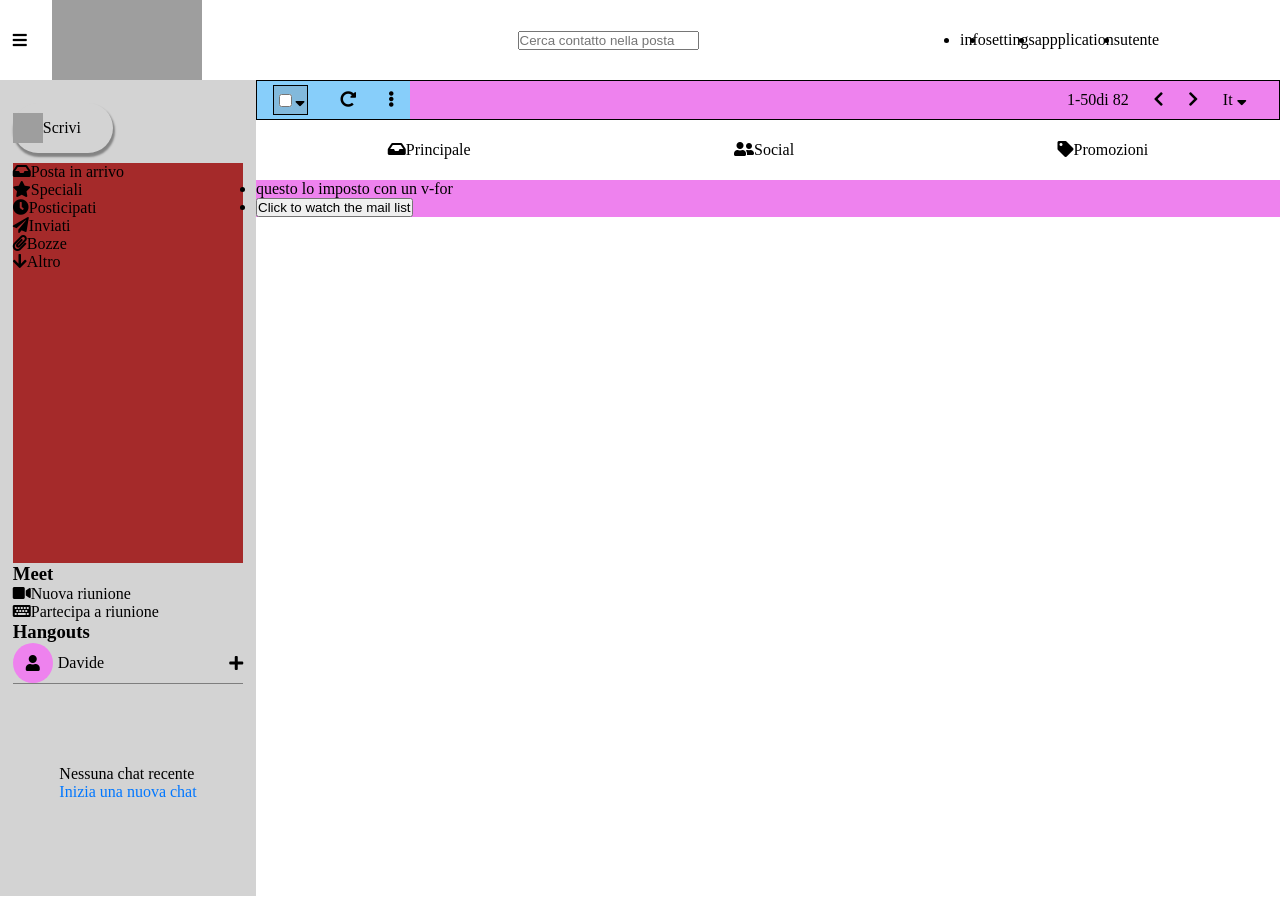
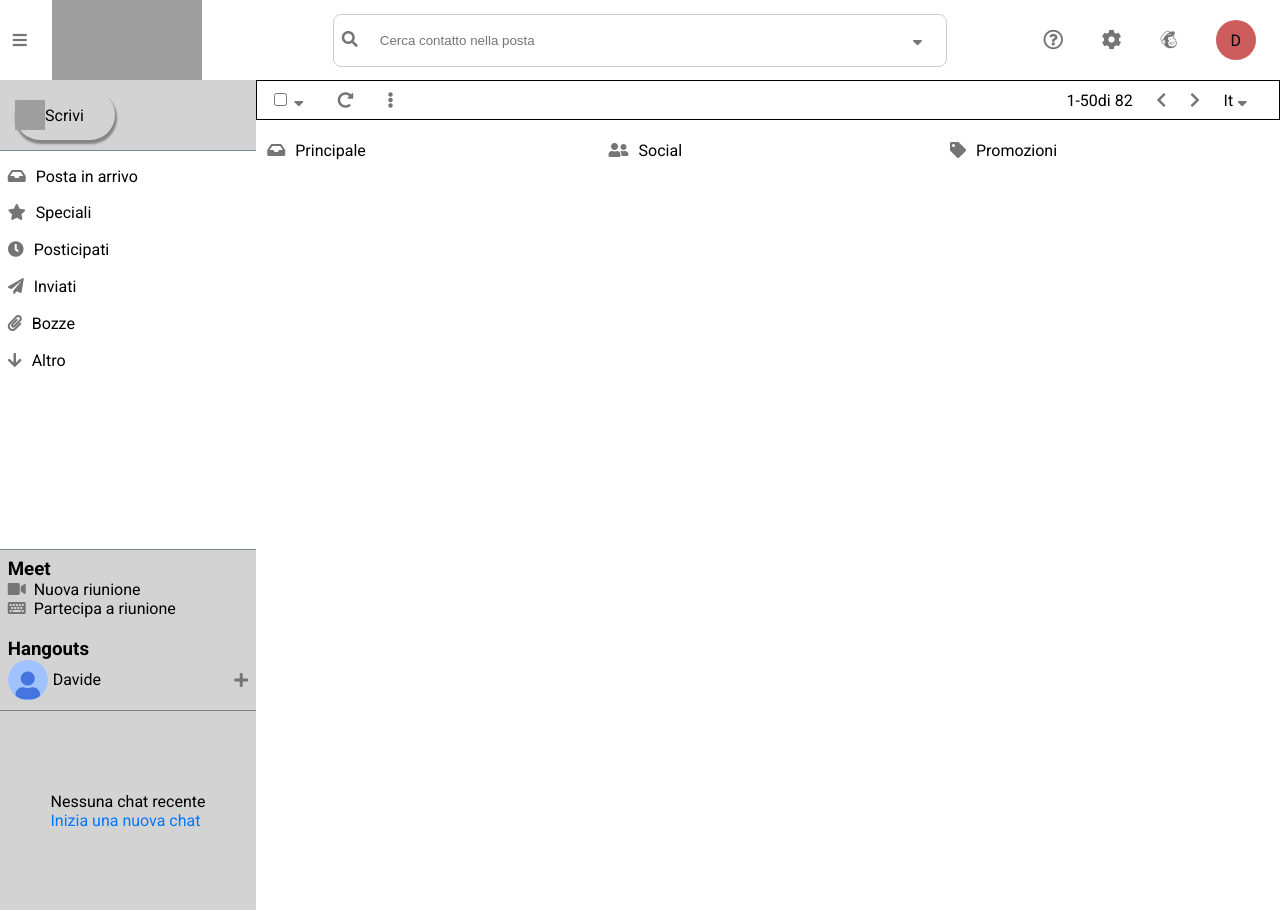
Before and after one commit to davide-corsini/vue-email-list, a plain HTML site: page index.html in a window 1280 px wide. Drawn offline with nearby package versions, Linux system fonts and the light colour scheme; grey boxes are pictures that could not be loaded.

Commit message:
working on gmail

```diff
--- a/css/style.css
+++ b/css/style.css
@@ -2,6 +2,10 @@
     margin: 0;
     padding: 0;
     box-sizing: border-box;
+}
+
+body{
+    font-family: 'Roboto', sans-serif;
 }
 
 .container{
@@ -9,6 +13,11 @@
     height: 100%;
     display: flex;
     flex-direction: column;
+}
+
+/* general rulez */
+i{
+    color: #757575;
 }
 
 .header{
@@ -34,22 +43,42 @@
     margin-left: 25px;
 }
 .searchbar{
-    width: 55%;
+    width: 60%;
     height: 100%;
     display: flex;
     justify-content: center;
     align-items: center;
 }
+.contain-search{
+    width: 80%;
+    border: 1px solid #cdcdcd;
+    padding: 8px;
+    border-radius: 8px;
+}
+#cerca{
+    padding: 10px 8px;
+    width: 90%;
+    margin-left: 10px;
+    border: none;
+    outline: 0;
+}
 .options{
-    width: 25%;
+    width: 20%;
     height: 100%;
     display: flex;
     align-items: center;
 }
 .options ul{
+    width: 100%;
+    height: 100%;
     display: flex;
     flex-direction: row;
+    justify-content: space-around;
+    align-items: center;
+}
 
+.options ul li i{
+    font-size: 20px;;
 }
 
 
@@ -66,7 +95,6 @@
     height: 100%;
     display: flex;
     flex-direction: column;
-    padding: 1%;
     background-color: lightgrey;
     overflow: hidden;
 }
@@ -80,12 +108,39 @@
     border-radius: 30px;
     display:flex;
     align-items: center;
+    margin-left: 15px;
+
 
 }
 ul.menu-col-sx{
     min-height: 50px;
     height: 400px;
-    background-color: brown;
+    background-color: white;
+    /* debug */
+    padding: 3%;
+    /* debug */
+    border-top: 1px solid lightslategrey;
+    border-bottom: 1px solid lightslategrey;
+}
+ul.menu-col-sx li{
+    line-height: 2.3;
+}
+ul.menu-col-sx li:hover {
+    background-color: #fce8e6;
+    color: #db392f;
+    cursor: pointer;
+}
+
+ul.menu-col-sx li:hover i{
+    color: #db392f;
+    cursor: pointer;
+    font-size: 20px;
+}
+
+
+
+ul.menu-col-sx li span{
+    margin-right: 10px;
 }
 div.internal-scrivi{
     z-index: 2;
@@ -97,7 +152,18 @@
 }
 
 
+.meet{
+    height: 80px;
+    width: 100%;
+        padding: 3%;
 
+}
+.hangouts{
+    height: 80px;
+    width: 100%;
+        padding: 3%;
+
+}
 
 
 div.profile-hang{
@@ -113,11 +179,17 @@
     width: 40px;
     height: 40px;
     border-radius: 50%;
-    background-color: violet;
+    background-color: #a0c3ff;
     display: flex;
-    align-items: center;
+    align-items: flex-end;
     justify-content: center;
     margin-right: 5px;
+    overflow-y: hidden;
+}
+
+.circle i{
+    color: #4374e0;
+    font-size: 28px;
 }
 
 
@@ -134,7 +206,6 @@
 .main-dx{
     width: 80%;
     height: 100%;
-    background-color: violet;
     display: flex;
     flex-direction: column;
 }
@@ -155,10 +226,9 @@
     display: flex;
     align-items: center;
     justify-content: space-around;
-    background-color: lightskyblue;
 }
 
-.quadrato{
+.quadrato:hover{
     display: flex;
     align-items: center;
     padding: 5px;
@@ -185,3 +255,58 @@
     align-items: center;
     justify-content: space-around;
 }
+ul.choice li{
+    flex-basis: calc(100% / 3);
+    border: 1px solid white;
+    padding: 1%;
+}
+ul.choice li:hover{
+    background-color: #fce8e6;
+    border-bottom: 2px solid #db392f;
+    cursor: pointer;
+    color:#db392f;
+    font-weight: 500;
+}
+ul.choice li:hover i{
+    color: #db392f;
+}
+ul.menu-active{
+    display: flex;
+    flex-direction: column;
+    align-items: center;
+    padding: 1%;
+}
+ul li.mail-row{
+    width: 100%;
+    display: flex;
+    line-height: 1.6;
+    padding: 5px 0px;
+    border-top: 1px solid black;
+    border-bottom: 1px solid black;
+}
+
+ul li.mail-row:hover{
+    height: 70px;
+}
+
+li div.title-mail{
+    width: 30%;
+    height: 100%;
+    display: flex;
+    align-items: center;
+}
+
+li div.contenuto{
+    width: 30%;
+    height: 100%;
+    padding-left: 3%;
+    display: flex;
+    align-items: center;
+    background-color: blueviolet;
+}
+
+div.mail-checkbox{
+    width: 15%;
+    display: flex;
+    justify-content: space-around;
+}
--- a/index.html
+++ b/index.html
@@ -11,6 +11,8 @@
     <link rel="stylesheet" href="https://cdnjs.cloudflare.com/ajax/libs/font-awesome/5.15.2/css/all.min.css"
         integrity="sha512-HK5fgLBL+xu6dm/Ii3z4xhlSUyZgTT9tuc/hSrtw6uzJOvgRr2a9jyxxT1ely+B+xFAmJKVSTbpM/CuL7qxO8w=="
         crossorigin="anonymous" />
+        <link rel="preconnect" href="https://fonts.gstatic.com">
+        <link href="https://fonts.googleapis.com/css2?family=Roboto:wght@100;300;400;500;700&display=swap" rel="stylesheet">
 </head>
 <body>
     <div id="app">
@@ -26,15 +28,28 @@
 
                     <!-- input reasearch -->
                     <div class="searchbar">
-                        <input type="text" placeholder="Cerca contatto nella posta">
+                        <div class="contain-search">
+                            <i class="fas fa-search"></i>
+                            <input id="cerca" type="text" placeholder="Cerca contatto nella posta">
+                            <i class="fas fa-sort-down"></i>
+
+                        </div>
                     </div>
 
                     <div class="options">
-                        <ul>
-                            <li>info</li>
-                            <li>settings</li>
-                            <li>appplications</li>
-                            <li>utente</li>
+                        <ul style="list-style: none;">
+                            <li>
+                                <i class="far fa-question-circle"></i>
+                            </li>
+                            <li>
+                                <i class="fas fa-cog"></i>
+                            </li>
+                            <li><i class="fab fa-mailchimp"></i></li>
+                            <li>
+                                <div style="background-color: indianred; display: flex; align-items: center;" class="circle">
+                                    <span>D</span>
+                                </div>
+                            </li>
                         </ul>
                     </div>
                 </div>
@@ -72,8 +87,8 @@
                         </ul>
                         <div class="meet">
                             <h3>Meet</h3>
-                            <p><span><i class="fas fa-video"></i></span>Nuova riunione</p>
-                            <p><span><i class="fas fa-keyboard"></i></span>Partecipa a riunione</p>
+                            <p><span style="margin-right: 8px;"><i class="fas fa-video"></i></span>Nuova riunione</p>
+                            <p><span style="margin-right: 8px;"><i class="fas fa-keyboard"></i></span>Partecipa a riunione</p>
                         </div>
 
                         <div class="hangouts">
@@ -131,23 +146,28 @@
 
                         <div class="title">
                             <ul class="choice" style="list-style: none;">
-                                <li><i class="fas fa-inbox"></i>Principale</li>
-                                <li><i class="fas fa-user-friends"></i>Social</li>
-                                <li><i class="fas fa-tag"></i>Promozioni</li>
+                                <li @click="generaMail"><i  class="fas fa-inbox" style="margin-right: 10px;"></i>Principale</li>
+                                <li><i class="fas fa-user-friends" style="margin-right: 10px;"></i>Social</li>
+                                <li><i class="fas fa-tag" style="margin-right: 10px;"></i>Promozioni</li>
                             </ul>
                         </div>
 
                         <div class="posta">
-                                <ul>
-                                    <li>questo lo imposto con un v-for</li>
-                                    <li><button @click="generaMail">Click to watch the mail list</button>
-                                    <ol>
-                                        <li v-for=" mail in mailArray ">
+                                <ul  class="menu-active">
+                                    <li v-for=" mail in mailArray" class="mail-row" >
+                                        <div class="title-mail">
+                                            <div class="mail-checkbox">
+                                                <input type="checkbox" name="" id="">
+                                                <i class="far fa-star"></i>
+                                            </div>
+                                            <p style="padding-left: 5%;">
+                                                {{  mail    }}
+                                            </p>
+                                        </div>
+                                        <div class="contenuto" >
+                                        </div>
+                                    </li>
 
-                                            {{ mail }}
-
-                                        </li>
-                                    </ol></li>
                                 </ul>
                         </div>
                     </div>
--- a/js/script.js
+++ b/js/script.js
@@ -5,7 +5,8 @@
     el: '#app',
     data: {
         single: '',
-        mailArray: []
+        mailArray: [],
+        nomeMittente: []
     },
     methods: {
         generaMail(){
@@ -15,6 +16,13 @@
                 .then((result) => {
 
                     this.mailArray.push(result.data.response)
+                    console.log(this.mailArray);
+                })
+
+                axios.get("https://flynn.boolean.careers/exercises/api/random/name")
+                .then((result) => {
+
+                    this.nomeMittente.push(result.data.response);
                 })
             }
         }
```
